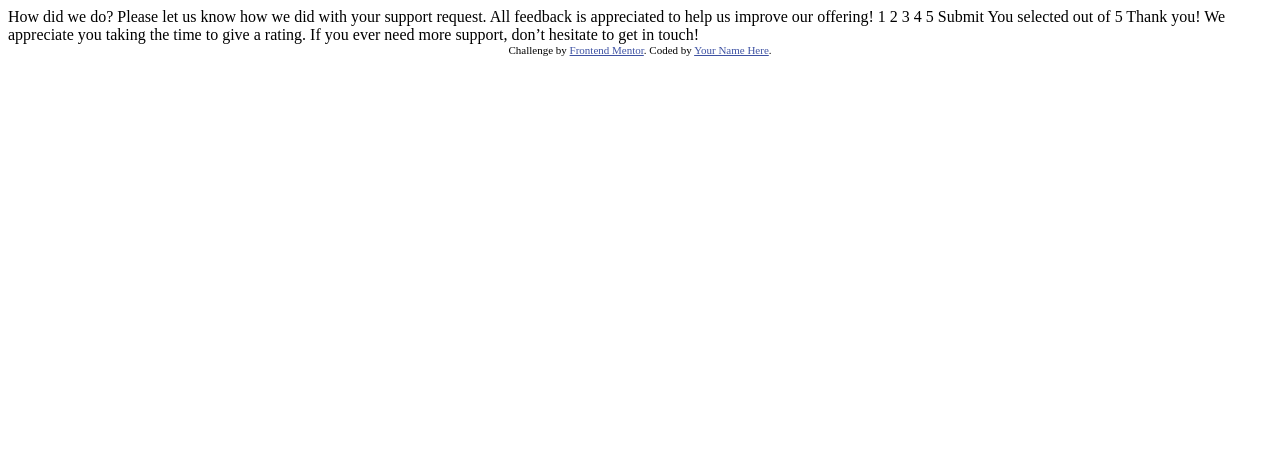
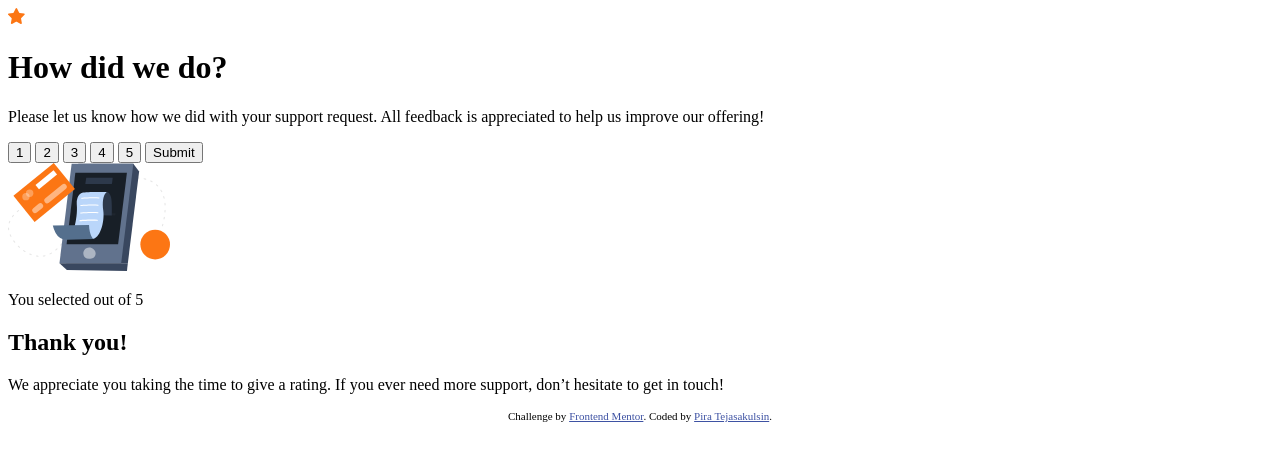
Before and after one commit to piratejas/interactive-rating-component, a plain HTML site: page index.html in a window 1280 px wide. Drawn offline with Linux system fonts and the light colour scheme.

Commit message:
created and linked js and css files; created main html elements and classes

```diff
--- a/index.html
+++ b/index.html
@@ -1,49 +1,61 @@
 <!DOCTYPE html>
 <html lang="en">
-<head>
-  <meta charset="UTF-8">
-  <meta name="viewport" content="width=device-width, initial-scale=1.0"> <!-- displays site properly based on user's device -->
+  <head>
+    <meta charset="UTF-8" />
+    <meta name="viewport" content="width=device-width, initial-scale=1.0" />
+    <!-- displays site properly based on user's device -->
 
-  <link rel="icon" type="image/png" sizes="32x32" href="./images/favicon-32x32.png">
+    <link
+      rel="icon"
+      type="image/png"
+      sizes="32x32"
+      href="./images/favicon-32x32.png"
+    />
 
-  <title>Frontend Mentor | Interactive rating component</title>
+    <link rel="stylesheet" href="styles.css" />
 
-  <!-- Feel free to remove these styles or customise in your own stylesheet 👍 -->
-  <style>
-    .attribution { font-size: 11px; text-align: center; }
-    .attribution a { color: hsl(228, 45%, 44%); }
-  </style>
-</head>
-<body>
+    <title>Frontend Mentor | Interactive rating component</title>
+  </head>
+  <body>
+    <main class="container">
+      <div class="rating-card">
+        <img src="images/icon-star.svg" alt="Star icon" />
+        <h1>How did we do?</h1>
+        <p>
+          Please let us know how we did with your support request. All feedback
+          is appreciated to help us improve our offering!
+        </p>
+        <button class="rating-number">1</button>
+        <button class="rating-number">2</button>
+        <button class="rating-number">3</button>
+        <button class="rating-number">4</button>
+        <button class="rating-number">5</button>
+        <button class="submit-button">Submit</button>
+      </div>
+      <div class="thank-you-card">
+        <img src="images/illustration-thank-you.svg" alt="Thank you icon" />
+        <p>
+          You selected
+          <!-- Add rating here -->
+          out of 5
+        </p>
+        <h2>Thank you!</h2>
+        <p>
+          We appreciate you taking the time to give a rating. If you ever need
+          more support, don’t hesitate to get in touch!
+        </p>
+      </div>
+    </main>
 
-  <!-- Rating state start -->
-
-  How did we do?
-
-  Please let us know how we did with your support request. All feedback is appreciated
-  to help us improve our offering!
-
-  1 2 3 4 5
-
-  Submit
-
-  <!-- Rating state end -->
-
-  <!-- Thank you state start -->
-
-  You selected <!-- Add rating here --> out of 5
-
-  Thank you!
-
-  We appreciate you taking the time to give a rating. If you ever need more support,
-  don’t hesitate to get in touch!
-
-  <!-- Thank you state end -->
-
-
-  <div class="attribution">
-    Challenge by <a href="https://www.frontendmentor.io?ref=challenge" target="_blank">Frontend Mentor</a>.
-    Coded by <a href="#">Your Name Here</a>.
-  </div>
-</body>
+    <footer class="attribution">
+      Challenge by
+      <a href="https://www.frontendmentor.io?ref=challenge" target="_blank"
+        >Frontend Mentor</a
+      >. Coded by
+      <a href="https://github.com/piratejas" target="_blank"
+        >Pira Tejasakulsin</a
+      >.
+    </footer>
+    <script src="index.js"></script>
+  </body>
 </html>
--- /dev/null
+++ b/styles.css
@@ -0,0 +1,7 @@
+.attribution {
+  font-size: 11px;
+  text-align: center;
+}
+.attribution a {
+  color: hsl(228, 45%, 44%);
+}
```
Also changed, not shown: index.js (added).
